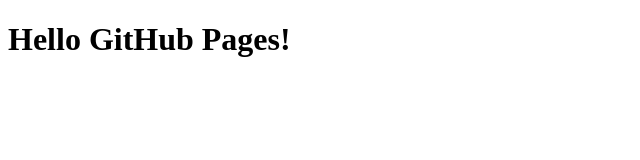
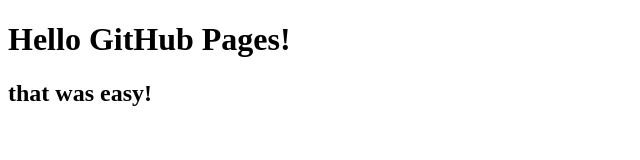
Before and after one commit to cbsmith123/cbsmith123.github.io, a plain HTML site: page index.html in a window 1280 px wide. Shown: the whole page, without its empty margins (0-640 px from the left). Drawn offline with Linux system fonts and the light colour scheme.

Commit message:
added more to html

```diff
--- a/index.html
+++ b/index.html
@@ -6,5 +6,6 @@
   </head>
   <body>
     <h1>Hello GitHub Pages!</h1>
+    <h2>that was easy!</h2>
   </body>
 </html>
```
